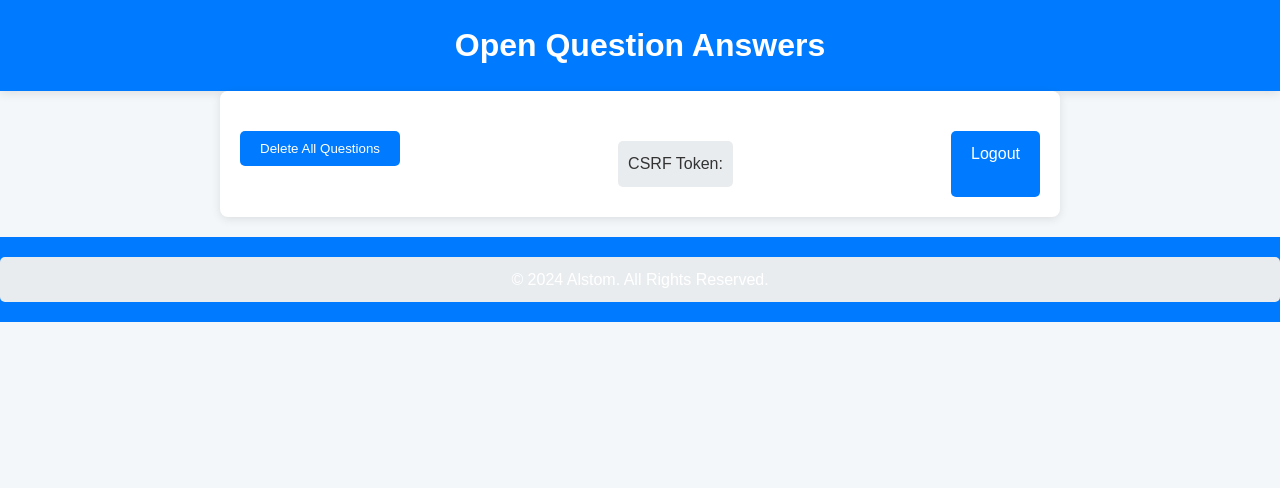
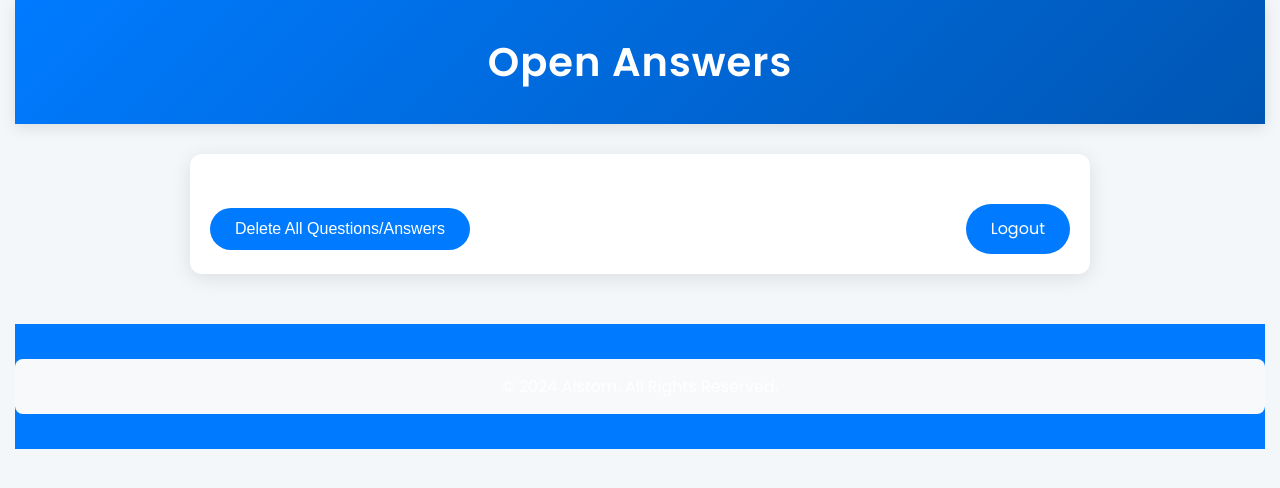
Before and after one commit to GeorgeMargineanu/alstom, a Flask app: page /open_question/messages in a window 1280 px wide. Shown: the top 488 px of the page. Run offline with Flask 3, Linux system fonts and the light colour scheme; a user stored in the database is signed in; some libraries are stand-ins or nearby versions.

Commit message:
after adding questions the admin remains on the page

```diff
--- a/app.py
+++ b/app.py
@@ -234,7 +234,7 @@
 
         try:
             db.session.commit()
-            return redirect(url_for('questions'))  # Redirect to the questions page
+            return redirect(url_for('add_question'))  # Redirect to the questions page
         except Exception as e:
             print(f"Error committing to the database: {e}")
 
--- a/templates/answers_open_messages.html
+++ b/templates/answers_open_messages.html
@@ -1,93 +1,148 @@
 <!DOCTYPE html>
 <html lang="en">
+
 <head>
     <meta charset="UTF-8">
     <meta name="viewport" content="width=device-width, initial-scale=1.0">
     <title>Open Question Messages</title>
+    <!-- Google Fonts -->
+    <link href="https://fonts.googleapis.com/css2?family=Poppins:wght@400;600&display=swap" rel="stylesheet">
     <style>
-        body {
-            font-family: 'Arial', sans-serif;
+        * {
             margin: 0;
             padding: 0;
+            box-sizing: border-box;
+        }
+
+        body {
+            font-family: 'Poppins', sans-serif;
             background-color: #f4f7f9;
             color: #333;
             line-height: 1.6;
+            padding: 0 15px;
         }
+
         header {
-            background: #007bff;
+            background: linear-gradient(135deg, #007bff, #0056b3);
             color: #fff;
-            padding: 20px;
+            padding: 30px 0;
             text-align: center;
-            box-shadow: 0 2px 10px rgba(0, 0, 0, 0.1);
+            box-shadow: 0 4px 15px rgba(0, 0, 0, 0.1);
         }
+
         h1 {
             margin: 0;
+            font-size: 2.5rem;
+            font-weight: 600;
+            letter-spacing: 1px;
         }
+
         main {
             padding: 20px;
-            max-width: 800px;
-            margin: auto;
+            max-width: 900px;
+            margin: 30px auto;
             background: #fff;
-            border-radius: 8px;
-            box-shadow: 0 2px 10px rgba(0, 0, 0, 0.1);
+            border-radius: 12px;
+            box-shadow: 0 4px 20px rgba(0, 0, 0, 0.1);
         }
+
         h3 {
             color: #007bff;
-            border-bottom: 2px solid #e0e0e0;
+            font-size: 1.5rem;
+            border-bottom: 3px solid #e0e0e0;
             padding-bottom: 10px;
+            margin-bottom: 20px;
         }
+
         p {
+            background: #f8f9fa;
+            border-radius: 8px;
+            padding: 15px;
+            margin: 20px 0;
+            font-size: 1rem;
+            transition: background 0.3s ease;
+        }
+
+        p:hover {
             background: #e9ecef;
-            border-radius: 5px;
-            padding: 10px;
-            margin: 10px 0;
         }
+
         .no-answer {
             color: #6c757d;
             font-style: italic;
         }
+
         footer {
             text-align: center;
-            padding: 10px 0;
+            padding: 15px 0;
             background: #007bff;
             color: #fff;
-            position: relative;
-            bottom: 0;
-            width: 100%;
-            margin-top: 20px;
+            margin-top: 50px;
+            font-size: 0.9rem;
         }
+
         .btn-group {
-            margin-top: 20px;
+            margin-top: 30px;
             display: flex;
             justify-content: space-between;
+            align-items: center;
         }
-        .btn-group a, .btn-group button {
-            padding: 10px 20px;
+
+        .btn-group a,
+        .btn-group button {
+            padding: 12px 25px;
             text-decoration: none;
             background-color: #007bff;
             color: white;
             border: none;
-            border-radius: 5px;
+            border-radius: 50px;
             cursor: pointer;
+            font-size: 1rem;
+            font-weight: 500;
+            transition: background-color 0.3s ease, transform 0.2s ease;
         }
-        .btn-group button:hover, .btn-group a:hover {
+
+        .btn-group button:hover,
+        .btn-group a:hover {
             background-color: #0056b3;
+            transform: translateY(-2px);
         }
+
         .danger-button {
             background-color: #dc3545;
         }
+
         .danger-button:hover {
             background-color: #c82333;
         }
+
         .delete-form {
             display: inline-block;
         }
+
+        /* Media Queries for responsiveness */
+        @media (max-width: 768px) {
+            .btn-group {
+                flex-direction: column;
+                gap: 15px;
+            }
+
+            h1 {
+                font-size: 2rem;
+            }
+
+            h3 {
+                font-size: 1.2rem;
+            }
+        }
     </style>
 </head>
+
 <body>
     <header>
-      <h1>Open Question Answers</h1>
+        <h1>Open Answers</h1>
     </header>
+
     <main>
         <div>
             {% for question, answer, user in questions_with_answers %}
@@ -102,7 +157,7 @@
             {% if current_user.user_type == 'Admin' %}
             <div class="btn-group">
                 <form class="delete-form" action="{{ url_for('delete_open_question', question_id=question.id) }}" method="POST" onsubmit="return confirm('Are you sure you want to delete this question? This action cannot be undone.');">
-                    {{ form.hidden_tag() }}  <!-- CSRF token -->
+                    {{ form.hidden_tag() }} <!-- CSRF token -->
                     <button type="submit" class="danger-button">Delete</button>
                 </form>
             </div>
@@ -112,15 +167,16 @@
 
         <div class="btn-group">
             <form class="delete-form" action="{{ url_for('delete_all_open_questions') }}" method="POST" onsubmit="return confirm('Are you sure you want to delete all questions? This action cannot be undone.');">
-          {{ form.hidden_tag() }}  <!-- CSRF token -->
-          <button type="submit" class="danger-button">Delete All Questions</button>
+                {{ form.hidden_tag() }} <!-- CSRF token -->
+                <button type="submit" class="danger-button">Delete All Questions/Answers</button>
             </form>
-        <p>CSRF Token: {{ form.hidden_tag() }}</p>  <!-- Debug print CSRF token -->
             <a href="{{ url_for('logout') }}">Logout</a>
         </div>
     </main>
+
     <footer>
         <p>&copy; 2024 Alstom. All Rights Reserved.</p>
     </footer>
 </body>
+
 </html>
```
Also changed, not shown: instance/database.db. Lines whose indentation alone changed are shown as unchanged.
